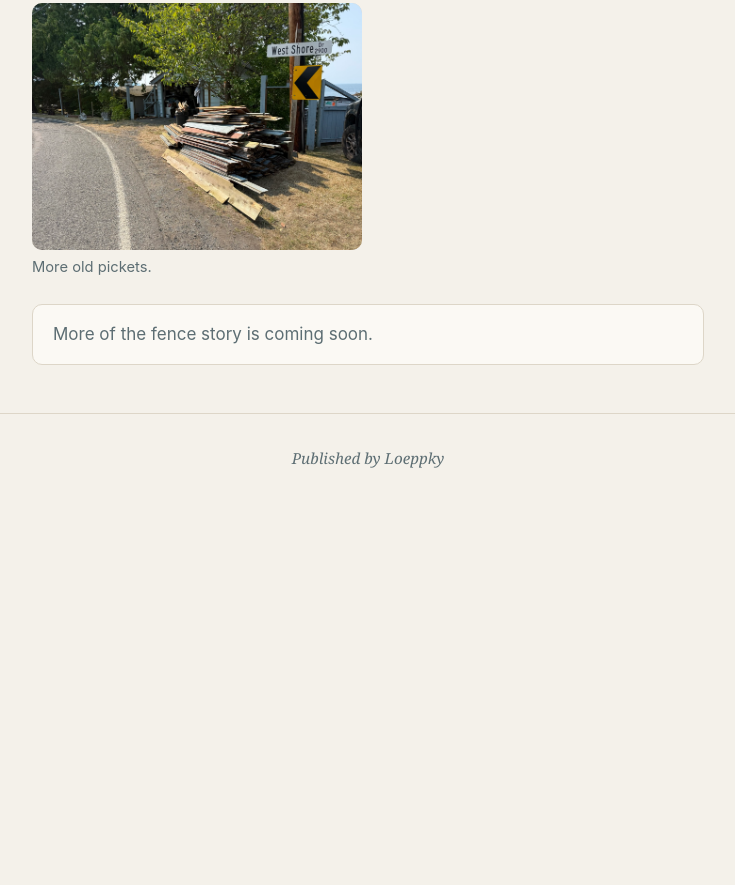
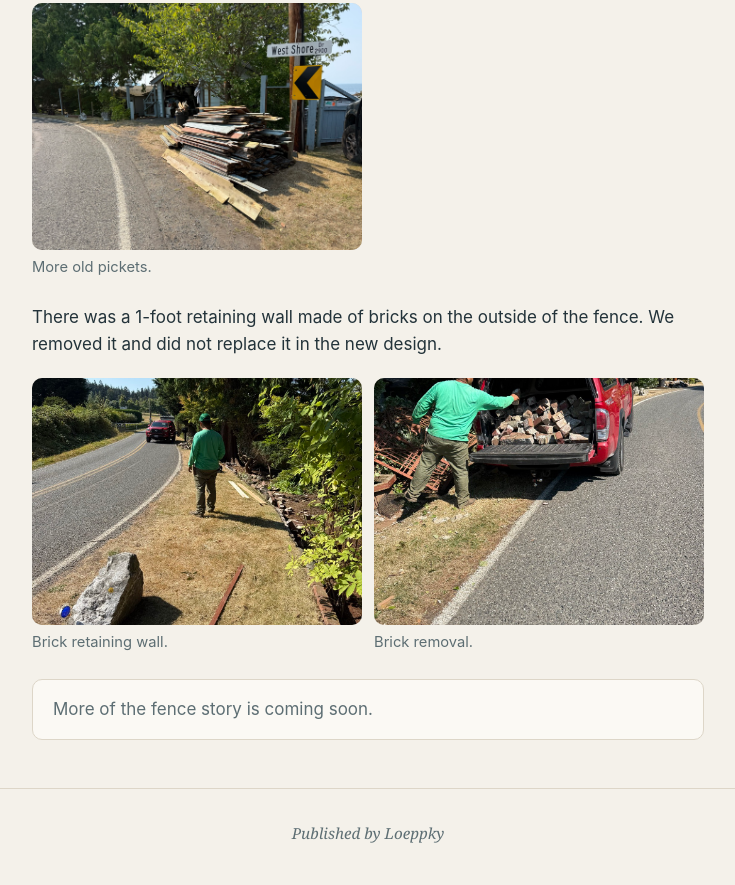
Before and after one commit to BigLep/searenityonlummi.com, a plain HTML site: page site/projects/fence.html in a window 1280 px wide. Shown: the part 6111-6996 px from the top of the page, without its empty margins (272-1007 px from the left). Before the commit the page ends 6621 px from the top, so only its background shows below. Drawn offline with Linux system fonts and the light colour scheme.

Commit message:
feat: add brick retaining wall removal to fence demolition
Co-Authored-By: Claude Opus 5.5 <noreply@anthropic.com>

```diff
--- a/site/projects/fence.html
+++ b/site/projects/fence.html
@@ -58,6 +58,8 @@
 <p>Some pickets were salvageable. We kept a few, but most were taken for future project use by Oscar and Charlie.</p>
 <p>Posts were removed. Although many bottoms were rotten, most of the above-ground portion was in excellent condition. We saved these 4×6 treated wood posts for future projects.</p>
 <div class="photos"><figure><a href="../images/fence/demo-post-removal.jpg"><img src="../images/fence/demo-post-removal.jpg" width="1050" height="1400" loading="lazy" alt="A man in a yellow cap and tool belt kneeling at the base of an old fence post, with a post puller and bar on the ground beside him."></a><figcaption>4×6 post removal.</figcaption></figure><figure><a href="../images/fence/demo-progress.jpg"><img src="../images/fence/demo-progress.jpg" width="1400" height="1050" loading="lazy" alt="The curve of the road with the fence gone, piles of old boards on the shoulder by the West Shore Dr sign."></a><figcaption>Progress.</figcaption></figure><figure><a href="../images/fence/demo-more-pickets.jpg"><img src="../images/fence/demo-more-pickets.jpg" width="1400" height="1050" loading="lazy" alt="A large stack of old fence pickets and boards piled on the roadside beneath the West Shore Dr sign."></a><figcaption>More old pickets.</figcaption></figure></div>
+<p>There was a 1-foot retaining wall made of bricks on the outside of the fence. We removed it and did not replace it in the new design.</p>
+<div class="photos"><figure><a href="../images/fence/demo-brick-wall.jpg"><img src="../images/fence/demo-brick-wall.jpg" width="1050" height="1400" loading="lazy" alt="A man in a green shirt walking along the roadside strip, with the low brick retaining wall running along the right edge where the fence stood."></a><figcaption>Brick retaining wall.</figcaption></figure><figure><a href="../images/fence/demo-brick-removal.jpg"><img src="../images/fence/demo-brick-removal.jpg" width="1050" height="1400" loading="lazy" alt="A man in a green shirt loading old bricks into the back of a red SUV parked on the road shoulder."></a><figcaption>Brick removal.</figcaption></figure></div>
 </section>
 
     <p class="note">More of the fence story is coming soon.</p>
```
Also changed, not shown: site/images/fence/demo-brick-removal.jpg (added), site/images/fence/demo-brick-wall.jpg (added).
